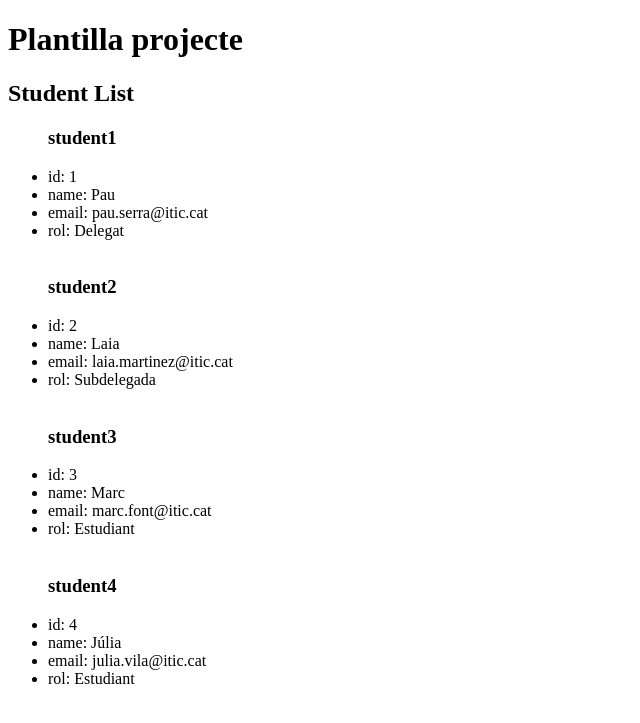
After one commit to ivcp1415/DJANGO_2526_CUARTERO, a Django app: a page that uses user_viewer/templates/index.html in a window 1280 px wide. The commit adds this page. Shown: the top 723 px of the page, without its empty margins (0-640 px from the left). Run offline with Django 5.2, Linux system fonts and the light colour scheme.

Commit message:
tags added

```diff
--- a/user_viewer/templates/index.html
+++ b/user_viewer/templates/index.html
@@ -5,7 +5,9 @@
     <title>Title</title>
 </head>
 <body>
-    <h1> This is user viewer</h1>
+    <h1> Plantilla projecte</h1>
     <!-- Introduce block content -->
+    {% block content %}
+    {% endblock %}
 </body>
 </html>
--- /dev/null
+++ b/user_viewer/users/templates/students.html
@@ -0,0 +1,16 @@
+{% extends 'index.html' %}
+
+{% block content %}
+<h2> Student List </h2>
+<ul>
+    {% for k, v in msg.items %}
+    <h3> {{k}} </h3>
+    <li> id: {{ v.id }}</li>
+    <li> name: {{v.name}}</li>
+    <li> email: {{v.email}}</li>
+    <li> rol: {{v.rol}} </li>
+    </br>
+    {% endfor %}
+</ul>
+
+{% endblock %}
--- a/user_viewer/users/templates/users.html
+++ /dev/null
@@ -1,5 +0,0 @@
-{% extends 'index.html' %}
-
-{% block content %}
-<h1> Hello USER VIEWER</h1>
-{% endblock %}
--- a/user_viewer/users/urls.py
+++ b/user_viewer/users/urls.py
@@ -2,5 +2,6 @@ from django.urls import path
 from . import views
 
 urlpatterns = [
-    path('get_user', views.get_user)
+    path('get_student/', views.get_student),
+    path('get_teacher/', views.get_teacher)
 ]
--- a/user_viewer/users/views.py
+++ b/user_viewer/users/views.py
@@ -1,7 +1,59 @@
 from django.shortcuts import render
 
-# Create your views here.
-def get_user(request):
+# this method returns student data
+def get_student(request):
+    student_list = {
+        'student1': {
+            'id': 1,
+            'name': 'Pau',
+            'email': 'pau.serra@itic.cat',
+            'rol': 'Delegat'
+        },
+        'student2': {
+            'id': 2,
+            'name': 'Laia',
+            'email': 'laia.martinez@itic.cat',
+            'rol': 'Subdelegada'
+        },
+        'student3': {
+            'id': 3,
+            'name': 'Marc',
+            'email': 'marc.font@itic.cat',
+            'rol': 'Estudiant'
+        },
+        'student4': {
+            'id': 4,
+            'name': 'Júlia',
+            'email': 'julia.vila@itic.cat',
+            'rol': 'Estudiant'
+        }
+    }
+    context = {'msg': student_list}
+    return render(request, 'students.html', context)
 
-    context = {"msg": "hola"}
-    return render(request, 'users.html', context)
+def get_teacher(request):
+    teacher_list = {
+        'teacher1': {
+            'id': 101,
+            'name': 'Marta',
+            'email': 'marta.rodriguez@itic.cat',
+            'department': 'Matemàtiques',
+            'is_tutor': True
+        },
+        'teacher2': {
+            'id': 102,
+            'name': 'Albert',
+            'email': 'albert.ferrer@itic.cat',
+            'department': 'Informàtica',
+            'is_tutor': False
+        },
+        'teacher3': {
+            'id': 103,
+            'name': 'Sílvia',
+            'email': 'silvia.puig@itic.cat',
+            'department': 'Física',
+            'is_tutor': True
+        }
+    }
+    context = {"msg": teacher_list}
+    return render(request, '', context)
```
Also changed, not shown: user_viewer/users/templates/teachers.html (added, +17 -0 lines).
